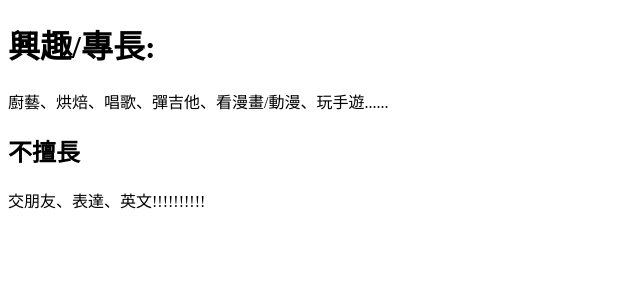
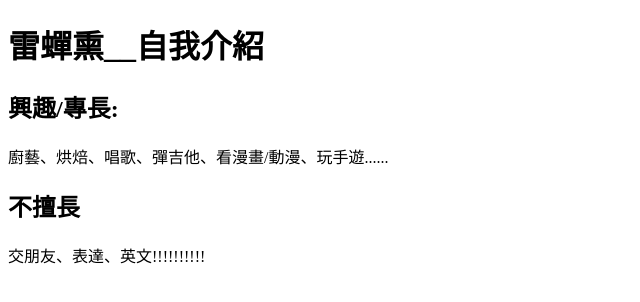
Before and after one commit to U1058013/Web, a plain HTML site: page index.htm in a window 1280 px wide. Shown: the whole page, without its empty margins (0-640 px from the left). Drawn offline with Linux system fonts and the light colour scheme.

Commit message:
Update index.htm

```diff
--- a/index.htm
+++ b/index.htm
@@ -5,7 +5,8 @@
     <title>雷蟬熏的自我介紹</title>
   </head>
   <body>
-    <h1>興趣/專長:</h1>
+    <h1>雷蟬熏__自我介紹</h1>
+    <h2>興趣/專長:</h2>
     <p>廚藝、烘焙、唱歌、彈吉他、看漫畫/動漫、玩手遊......</p>
     <h2>不擅長</h2>
     <p>交朋友、表達、英文!!!!!!!!!!</p>
```
